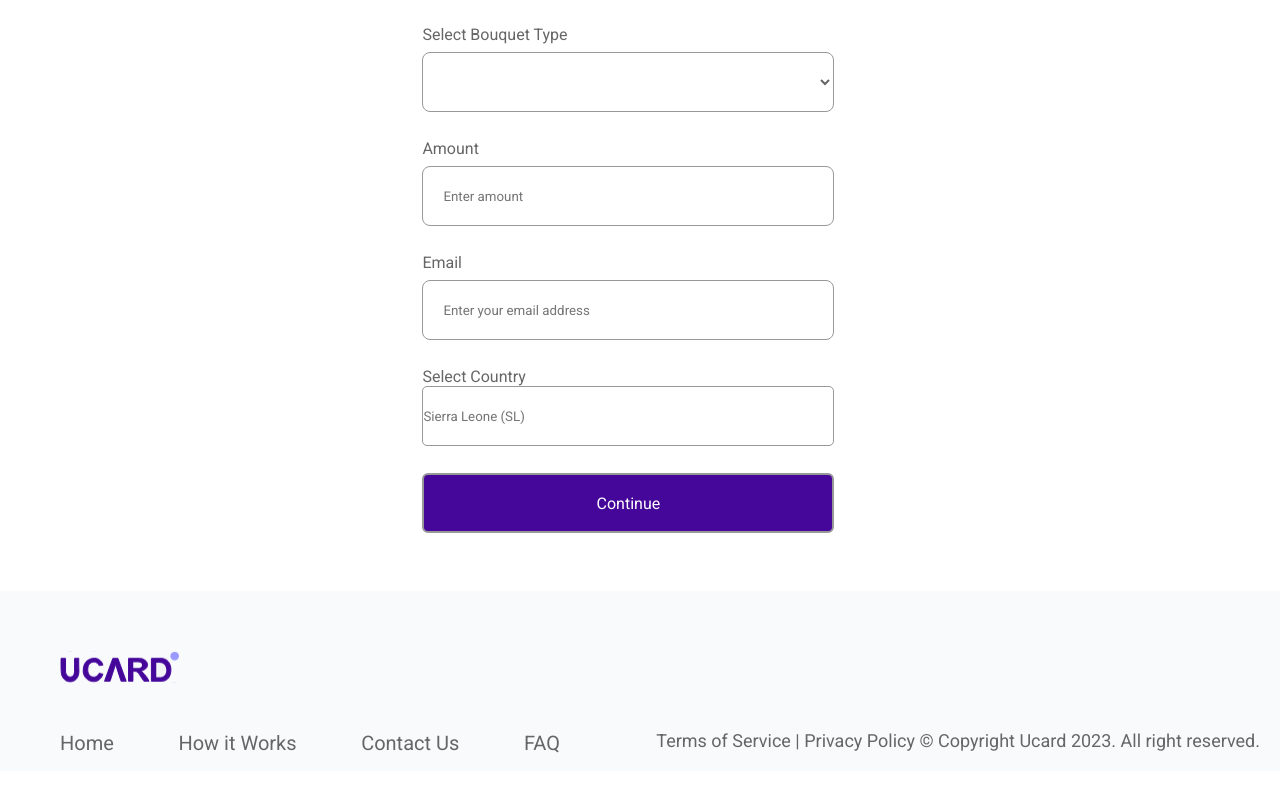
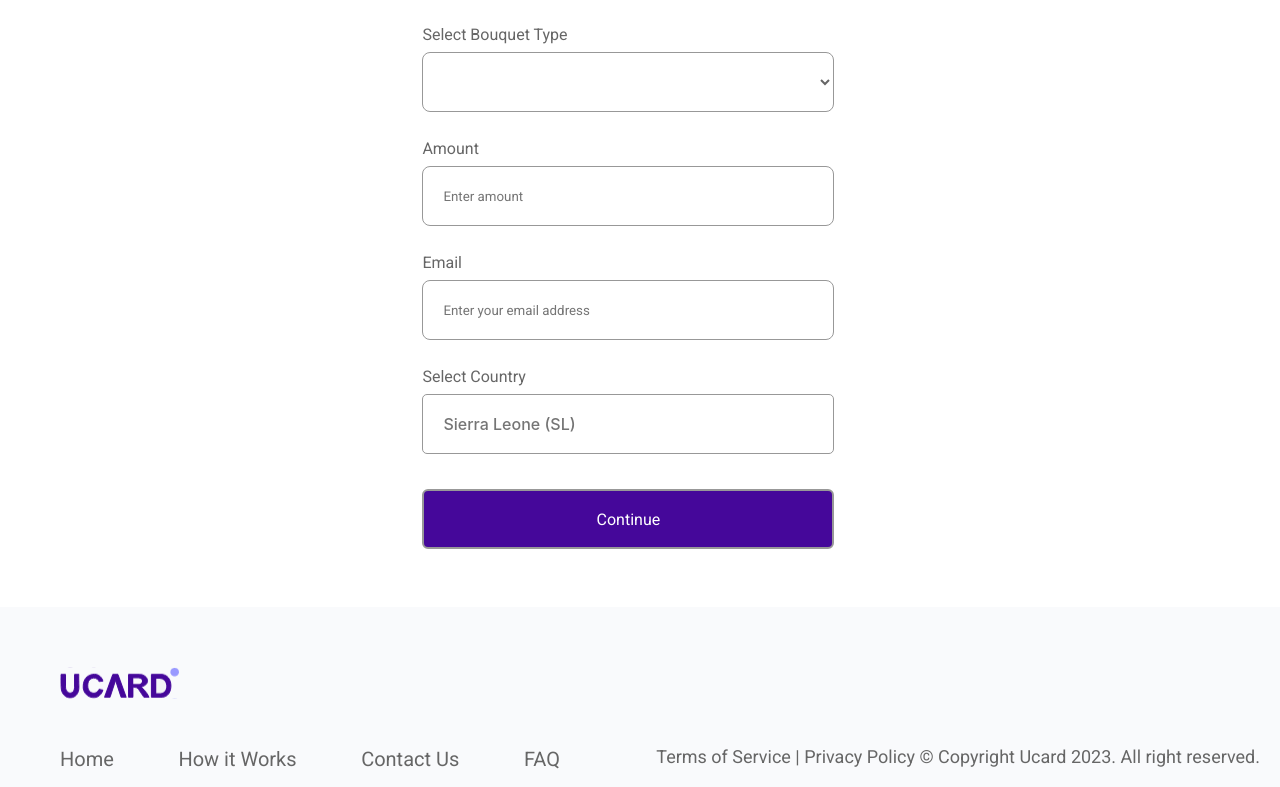
Before and after one commit to Afosbids/ucard_dtc, a React (Vite) app: page /order-detail-page in a window 1280 px wide. Shown: the part 599-1386 px from the top of the page. Built offline with nearby package versions, Linux system fonts and the light colour scheme.

Commit message:
order detail page completed

```diff
--- a/src/components/OrderDetailPageComponent/OrderDetailForm.css
+++ b/src/components/OrderDetailPageComponent/OrderDetailForm.css
@@ -1,5 +1,4 @@
 .form-container {
-    /* margin-right: 100%; */
     margin-left: 33%;
     width: 150px;
 }
@@ -18,26 +17,38 @@
     display: block;
     color: #666666;
     width: 412px;
-    /* height: 40px; */
 }
 
 
 input[type="text"] {
     padding: 12px 20px;
     margin: 8px 0;
-    border-radius: 6px;
     border: 1.4px solid #989898;
     border-radius: 8px;
 }
 
+input[type="search"] {
+    padding: 12px 20px;
+    margin: 8px 0;
+    color: #8692A6;
+    font-family: 'Inter';
+    font-style: normal;
+    font-weight: 500;
+    font-size: 16px;
+    line-height: 17px;
+    left: 13.11%;
+    right: 58.74%;
+    top: 33.33%;
+    bottom: 35.19%;
+}
+
 select {
-    width: 680px;
-    height: 60px;
     padding: 12px 20px;
     margin: 8px 0;
     border: 1.4px solid #989898;
     border-radius: 8px;
 }
+
 
 .btn {
     width: 480px;
```
